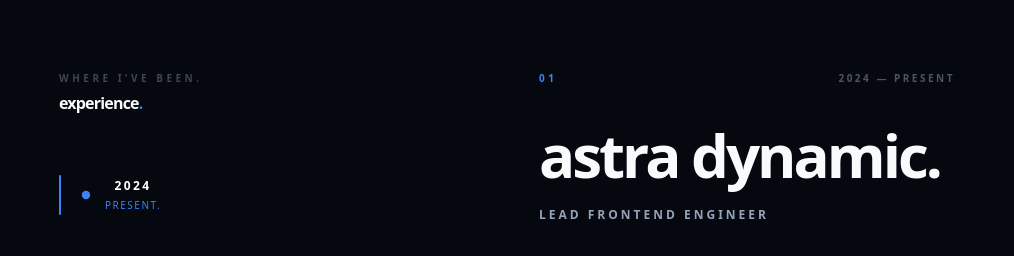
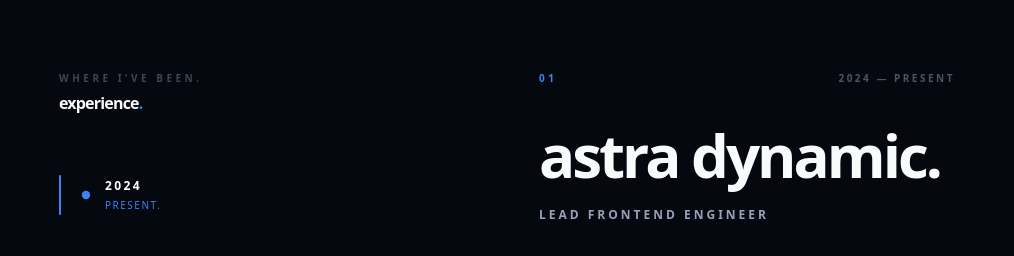
Before and after one commit to Dhaafin/portfolio, a Next.js app: page /experience in a window 1280 px wide. Shown: the part 122-378 px from the top of the page, without its empty margins (133-1147 px from the left). Built offline with nearby package versions, Linux system fonts and the light colour scheme; no server answers; the database is empty.

Commit message:
feat : updated

```diff
--- a/src/components/organism/experience/TacticalConstellation.jsx
+++ b/src/components/organism/experience/TacticalConstellation.jsx
@@ -67,37 +67,37 @@
         {/* Main layout */}
         <div className="flex-1 flex flex-col lg:flex-row items-start justify-center gap-12 lg:gap-32 xl:gap-64 relative">
           {/* ── LEFT PANEL: Sticky Era Selector ── */}
-          <aside className="sticky top-24 lg:top-32 flex flex-col justify-start items-start w-full lg:w-56 lg:min-w-[14rem] flex-shrink-0 z-30 bg-background/80 lg:bg-transparent backdrop-blur-md lg:backdrop-blur-none pb-6 lg:pb-0">
-            <div className="hidden lg:block mb-12">
-              <Text className="text-[10px] uppercase tracking-[0.35em] font-bold text-muted/40 mb-1">
+          <aside className="sticky top-24 lg:top-32 flex flex-col justify-start items-start w-full lg:w-56 lg:min-w-[14rem] flex-shrink-0 z-30 bg-background/80 lg:bg-transparent backdrop-blur-md lg:backdrop-blur-none pb-6 lg:pb-0 text-left">
+            <div className="hidden lg:block mb-12 w-full text-left">
+              <Text className="text-[10px] uppercase tracking-[0.35em] font-bold text-muted/40 mb-1 text-left block">
                 where i&lsquo;ve been.
               </Text>
               <Text
                 as="h1"
-                className="text-5xl font-black lowercase tracking-tighter leading-none"
+                className="text-5xl font-black lowercase tracking-tighter leading-none text-left block"
               >
                 experience<span className="text-accent">.</span>
               </Text>
             </div>
 
             {/* Mobile heading - more compact */}
-            <div className="block lg:hidden mb-6 w-full">
+            <div className="block lg:hidden mb-6 w-full text-left">
               <Text
                 as="h1"
-                className="text-3xl font-black lowercase tracking-tighter leading-none"
+                className="text-3xl font-black lowercase tracking-tighter leading-none text-left block"
               >
                 experience<span className="text-accent">.</span>
               </Text>
             </div>
 
             {/* Era Tabs - Scrollable on mobile */}
-            <div className="relative w-full overflow-x-auto no-scrollbar lg:overflow-visible">
-              <div className="flex lg:flex-col gap-6 lg:gap-0 min-w-max lg:min-w-0 w-full lg:w-full border-b border-white/5 lg:border-none pb-2 lg:pb-0">
+            <div className="relative w-full overflow-x-auto no-scrollbar lg:overflow-visible text-left">
+              <div className="flex lg:flex-col justify-start gap-6 lg:gap-0 min-w-max lg:min-w-0 w-full lg:w-full border-b border-white/5 lg:border-none pb-2 lg:pb-0 text-left">
                 {experiences.map((e, i) => (
                   <button
                     key={e.id}
                     onClick={() => scrollTo(e.id)}
-                    className="group relative flex items-center gap-3 lg:gap-4 py-2 lg:py-4 transition-all duration-500 cursor-pointer flex-shrink-0"
+                    className="group relative flex items-center gap-3 lg:gap-4 py-2 lg:py-4 transition-all duration-500 cursor-pointer flex-shrink-0 text-left"
                   >
                     {/* Vertical Indicator (Desktop) */}
                     {active === i && (
@@ -127,7 +127,7 @@
                       />
                     )}
 
-                    <div className="lg:pl-6 flex items-center gap-4">
+                    <div className="lg:pl-6 flex items-center gap-4 text-left w-full">
                       <motion.div
                         className="w-1.5 h-1.5 rounded-full flex-shrink-0 hidden lg:block"
                         animate={{
@@ -139,9 +139,9 @@
                         }}
                         transition={TRANSITION}
                       />
-                      <div className="relative">
+                      <div className="relative text-left w-full">
                         <motion.p
-                          className="text-[10px] sm:text-xs uppercase tracking-[0.2em] font-black leading-none pb-1"
+                          className="text-[10px] sm:text-xs uppercase tracking-[0.2em] font-black leading-none pb-1 text-left"
                           animate={{
                             color:
                               active === i
@@ -159,7 +159,7 @@
                         </div>
 
                         <motion.p
-                          className="text-[9px] sm:text-[10px] uppercase tracking-[0.15em] font-medium leading-none mt-1 lg:block"
+                          className="text-[9px] sm:text-[10px] uppercase tracking-[0.15em] font-medium leading-none mt-1 lg:block text-left"
                           animate={{
                             color:
                               active === i
```
